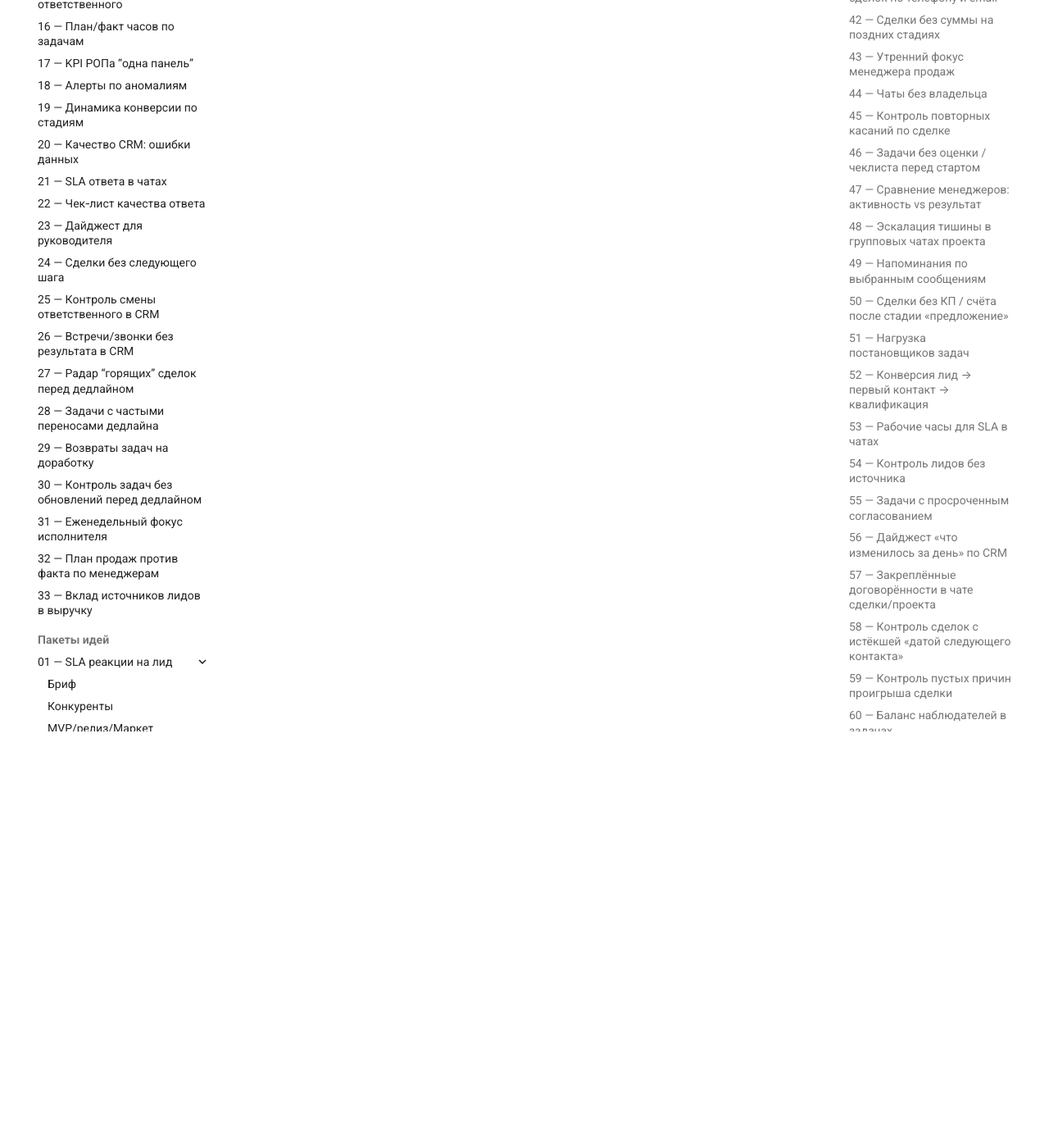
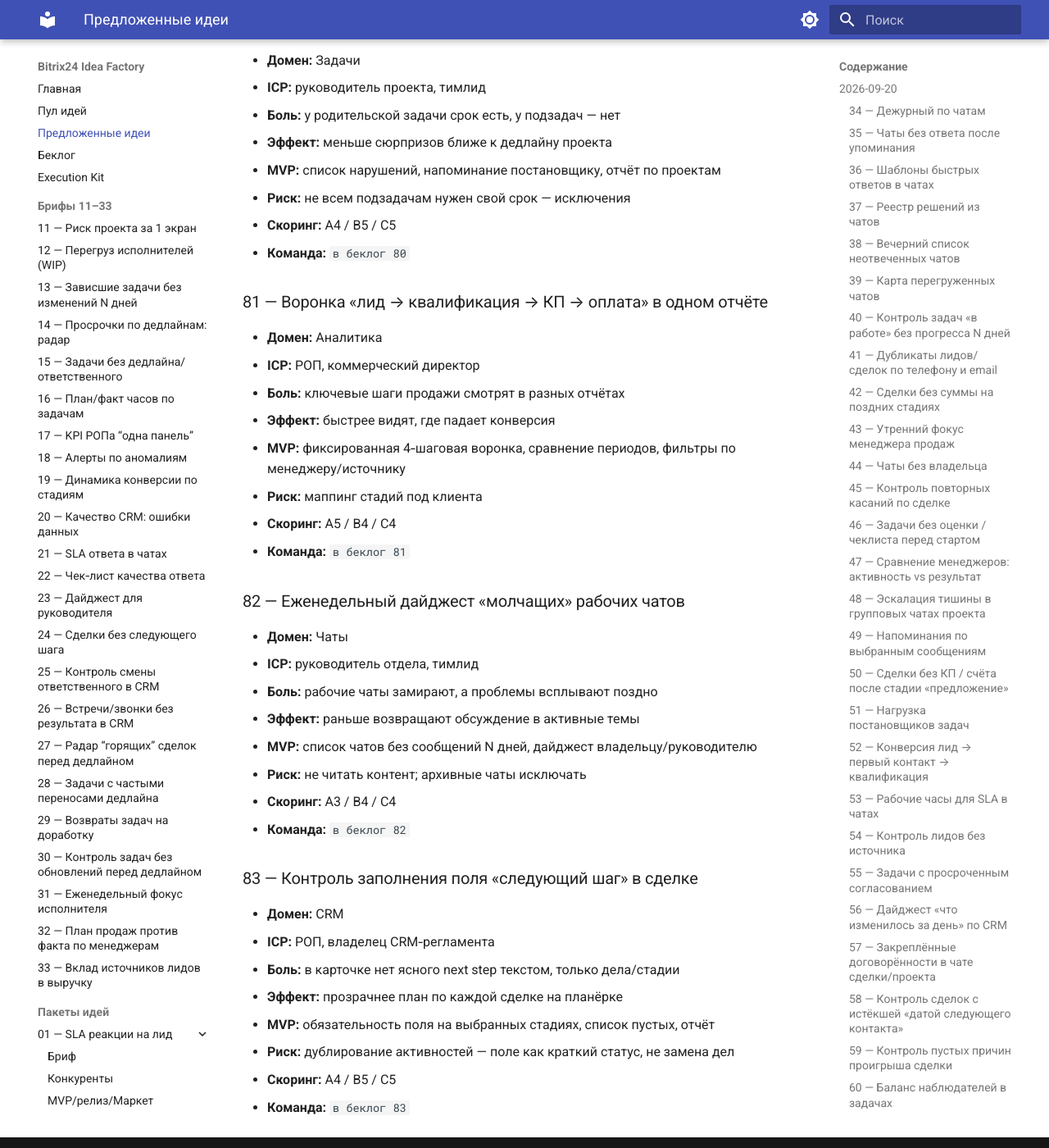
Before and after one commit to grinkevich-dima/b24-idea-factory, an MkDocs documentation site: the page built from docs/idea-briefs/PROPOSED.md, in a window 1280 px wide and 1400 px high, scrolled down 16494 px. Shown: the whole window at 82% size. Built offline with MkDocs 1.6.1 and Material for MkDocs 9.7.7, drawn with Linux system fonts in a browser that asks for light colours; some of the changed text lies outside the part shown.

Commit message:
Log proposed ideas 79-83
Co-authored-by: grinkevich-dima <grinkevich-dima@users.noreply.github.com>

```diff
--- a/docs/idea-briefs/PROPOSED.md
+++ b/docs/idea-briefs/PROPOSED.md
@@ -465,3 +465,53 @@
 - **Риск:** разные названия стадий — настройка по воронке
 - **Скоринг:** A4 / B4 / C4
 - **Команда:** `в беклог 78`
+
+### 79 — Контроль сделок без первичного контакта после назначения
+- **Домен:** CRM
+- **ICP:** РОП, тимлид продаж
+- **Боль:** сделку назначили менеджеру, а первого касания долго нет
+- **Эффект:** быстрее старт работы по новой сделке
+- **MVP:** SLA первого действия после назначения, список нарушений, эскалация
+- **Риск:** пересечение с передачей ответственного — фокус на новых назначениях/создании
+- **Скоринг:** A4 / B4 / C4
+- **Команда:** `в беклог 79`
+
+### 80 — Подзадачи без дедлайна при дедлайне родителя
+- **Домен:** Задачи
+- **ICP:** руководитель проекта, тимлид
+- **Боль:** у родительской задачи срок есть, у подзадач — нет
+- **Эффект:** меньше сюрпризов ближе к дедлайну проекта
+- **MVP:** список нарушений, напоминание постановщику, отчёт по проектам
+- **Риск:** не всем подзадачам нужен свой срок — исключения
+- **Скоринг:** A4 / B5 / C5
+- **Команда:** `в беклог 80`
+
+### 81 — Воронка «лид → квалификация → КП → оплата» в одном отчёте
+- **Домен:** Аналитика
+- **ICP:** РОП, коммерческий директор
+- **Боль:** ключевые шаги продажи смотрят в разных отчётах
+- **Эффект:** быстрее видят, где падает конверсия
+- **MVP:** фиксированная 4‑шаговая воронка, сравнение периодов, фильтры по менеджеру/источнику
+- **Риск:** маппинг стадий под клиента
+- **Скоринг:** A5 / B4 / C4
+- **Команда:** `в беклог 81`
+
+### 82 — Еженедельный дайджест «молчащих» рабочих чатов
+- **Домен:** Чаты
+- **ICP:** руководитель отдела, тимлид
+- **Боль:** рабочие чаты замирают, а проблемы всплывают поздно
+- **Эффект:** раньше возвращают обсуждение в активные темы
+- **MVP:** список чатов без сообщений N дней, дайджест владельцу/руководителю
+- **Риск:** не читать контент; архивные чаты исключать
+- **Скоринг:** A3 / B4 / C4
+- **Команда:** `в беклог 82`
+
+### 83 — Контроль заполнения поля «следующий шаг» в сделке
+- **Домен:** CRM
+- **ICP:** РОП, владелец CRM‑регламента
+- **Боль:** в карточке нет ясного next step текстом, только дела/стадии
+- **Эффект:** прозрачнее план по каждой сделке на планёрке
+- **MVP:** обязательность поля на выбранных стадиях, список пустых, отчёт
+- **Риск:** дублирование активностей — поле как краткий статус, не замена дел
+- **Скоринг:** A4 / B5 / C5
+- **Команда:** `в беклог 83`
```
Also changed, not shown: other parts of docs/idea-briefs/PROPOSED.md (+1 -1 lines).
